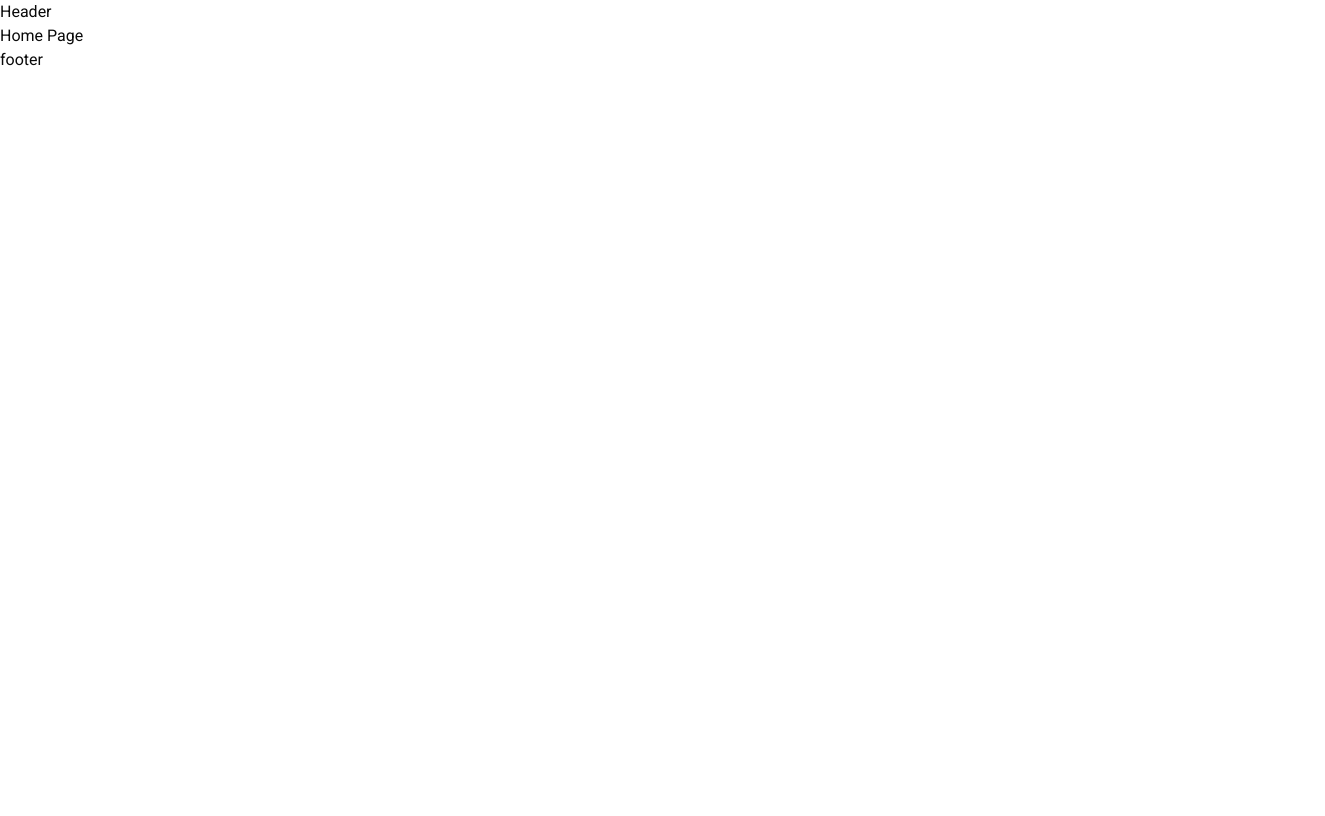
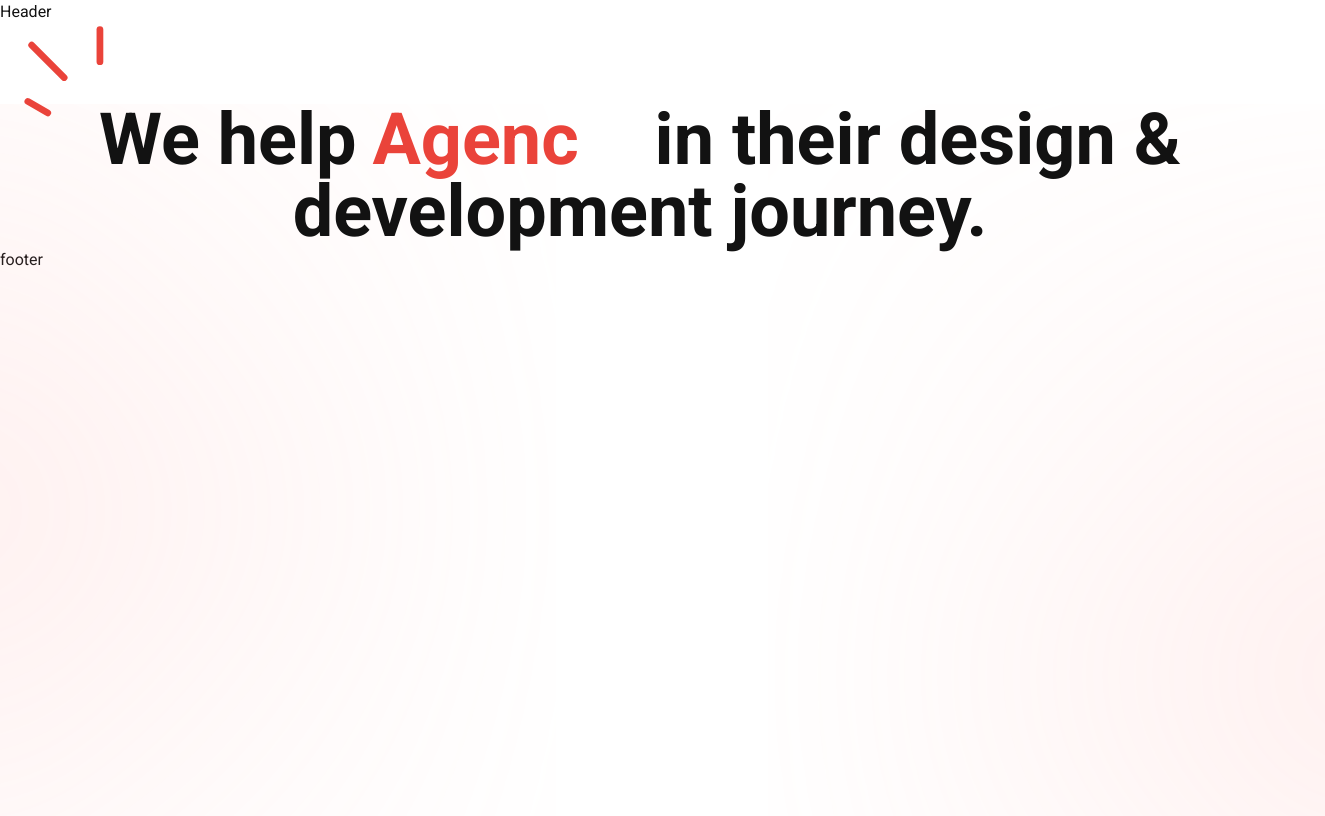
Before and after one commit to AQuadic/aquadic_portfolio_reactjs, a React (Vite) app: page / in a window 1280 px wide. Shown: the top 816 px of the page, 1325 px wide, since content can reach past the window. Built offline with nearby package versions, Linux system fonts and the light colour scheme.

Commit message:
adds hero typewriter effect

```diff
--- a/package.json
+++ b/package.json
@@ -12,6 +12,7 @@
   "dependencies": {
     "class-variance-authority": "^0.7.1",
     "clsx": "^2.1.1",
+    "framer-motion": "^12.4.10",
     "lucide-react": "^0.477.0",
     "react": "^18.3.1",
     "react-dom": "^18.3.1",
--- /dev/null
+++ b/src/components/home/HomeHero.jsx
@@ -0,0 +1,69 @@
+"use client"; // Ensure this runs in the client side for Next.js
+
+import React, { useState, useEffect } from "react";
+import { motion } from "framer-motion";
+import HomeLinesIcon from "@/components/icons/home/HomeLinesIcon";
+import HomeGradientLeft from "@/components/icons/home/HomeGradientLeft";
+import HomeGradientRight from "@/components/icons/home/HomeGradientRight";
+
+const words = ["Startups", "Businesses", "Agencies"];
+
+const HomeHero = () => {
+  const [displayedWord, setDisplayedWord] = useState("");
+  const [wordIndex, setWordIndex] = useState(0);
+
+  useEffect(() => {
+    let charIndex = 0;
+    const word = words[wordIndex];
+    const typingInterval = setInterval(() => {
+      setDisplayedWord(word.slice(0, charIndex + 1));
+      charIndex++;
+
+      if (charIndex === word.length) {
+        clearInterval(typingInterval);
+
+        setTimeout(() => {
+          setDisplayedWord("");
+          setWordIndex((prevIndex) => (prevIndex + 1) % words.length);
+        }, 1500);
+      }
+    }, 100);
+
+    return () => clearInterval(typingInterval);
+  }, [wordIndex]);
+
+  return (
+    <section className="relative">
+      <span className="absolute left-0 max-w-[40%]">
+        <HomeGradientLeft />
+      </span>
+      <span className="absolute right-0 max-w-[40%]">
+        <HomeGradientRight />
+      </span>
+      <div className="container relative mt-20">
+        <span className="absolute -top-20">
+          <HomeLinesIcon className="w-[40px] sm:w-[60px] md:w-[80px]" />
+        </span>
+        <h1 className="text-center font-bold text-4xl sm:text-5xl md:text-[72px] mx-10">
+          We help
+          <span className="relative text-brandColor  ml-2 sm:ml-3 md:ml-4 whitespace-nowrap">
+            {displayedWord.split("").map((letter, i) => (
+              <motion.span
+                key={i}
+                initial={{ opacity: 0, y: 10 }}
+                animate={{ opacity: 1, y: 0 }}
+                transition={{ duration: 0.1, delay: i * 0.05 }}
+                className="inline-block"
+              >
+                {letter}
+              </motion.span>
+            ))}
+          </span>{" "}
+          in their design & development journey.
+        </h1>
+      </div>
+    </section>
+  );
+};
+
+export default HomeHero;
--- /dev/null
+++ b/src/components/icons/home/HomeGradientLeft.jsx
@@ -0,0 +1,42 @@
+import React from "react";
+
+const HomeGradientLeft = () => {
+  return (
+    <svg
+      width="556"
+      height="1002"
+      viewBox="0 0 556 1002"
+      fill="none"
+      xmlns="http://www.w3.org/2000/svg"
+    >
+      <g filter="url(#filter0_f_277_4308)">
+        <circle cx="-40" cy="406" r="146" fill="#FFA29D" />
+      </g>
+      <defs>
+        <filter
+          id="filter0_f_277_4308"
+          x="-636"
+          y="-190"
+          width="1192"
+          height="1192"
+          filterUnits="userSpaceOnUse"
+          color-interpolation-filters="sRGB"
+        >
+          <feFlood flood-opacity="0" result="BackgroundImageFix" />
+          <feBlend
+            mode="normal"
+            in="SourceGraphic"
+            in2="BackgroundImageFix"
+            result="shape"
+          />
+          <feGaussianBlur
+            stdDeviation="225"
+            result="effect1_foregroundBlur_277_4308"
+          />
+        </filter>
+      </defs>
+    </svg>
+  );
+};
+
+export default HomeGradientLeft;
--- /dev/null
+++ b/src/components/icons/home/HomeGradientRight.jsx
@@ -0,0 +1,42 @@
+import React from "react";
+
+const HomeGradientRight = () => {
+  return (
+    <svg
+      width="557"
+      height="1024"
+      viewBox="0 0 557 1024"
+      fill="none"
+      xmlns="http://www.w3.org/2000/svg"
+    >
+      <g filter="url(#filter0_f_277_4307)">
+        <circle cx="596" cy="571" r="146" fill="#FFA29D" />
+      </g>
+      <defs>
+        <filter
+          id="filter0_f_277_4307"
+          x="0"
+          y="-25"
+          width="1192"
+          height="1192"
+          filterUnits="userSpaceOnUse"
+          color-interpolation-filters="sRGB"
+        >
+          <feFlood flood-opacity="0" result="BackgroundImageFix" />
+          <feBlend
+            mode="normal"
+            in="SourceGraphic"
+            in2="BackgroundImageFix"
+            result="shape"
+          />
+          <feGaussianBlur
+            stdDeviation="225"
+            result="effect1_foregroundBlur_277_4307"
+          />
+        </filter>
+      </defs>
+    </svg>
+  );
+};
+
+export default HomeGradientRight;
--- /dev/null
+++ b/src/components/icons/home/HomeLinesIcon.jsx
@@ -0,0 +1,35 @@
+import React from "react";
+
+const HomeLinesIcon = (props) => {
+  return (
+    <svg
+      {...props}
+      width="83"
+      height="94"
+      viewBox="0 0 83 94"
+      fill="none"
+      xmlns="http://www.w3.org/2000/svg"
+    >
+      <path
+        d="M78.7812 37.3412V4.00002"
+        stroke="#EA433A"
+        stroke-width="7"
+        stroke-linecap="round"
+      />
+      <path
+        d="M7.96812 20.092L41.6478 53.7717"
+        stroke="#EA433A"
+        stroke-width="7"
+        stroke-linecap="round"
+      />
+      <path
+        d="M4 78.5924L24.6245 90.5"
+        stroke="#EA433A"
+        stroke-width="7"
+        stroke-linecap="round"
+      />
+    </svg>
+  );
+};
+
+export default HomeLinesIcon;
--- a/src/index.css
+++ b/src/index.css
@@ -7,7 +7,7 @@
 @layer base {
     :root {
         --background: 0 0% 100%;
-        --foreground: 0 0% 3.9%;
+        --foreground: 0 0% 7%;
         --card: 0 0% 100%;
         --card-foreground: 0 0% 3.9%;
         --popover: 0 0% 100%;
@@ -67,10 +67,10 @@
     }
 
     body {
-        @apply font-roboto bg-background text-foreground;
+        @apply overflow-x-hidden font-roboto bg-background text-foreground;
     }
 }
 
-.contaienr {
+.container {
     @apply max-w-7xl px-6 mx-auto;
 }
--- a/src/pages/HomePage.jsx
+++ b/src/pages/HomePage.jsx
@@ -1,9 +1,10 @@
 import React from "react";
+import HomeHero from "@/components/home/HomeHero.jsx";
 
 const HomePage = () => {
   return (
     <div>
-      <h1>Home Page</h1>
+      <HomeHero />
     </div>
   );
 };
```
Also changed, not shown: 1 other file (tests, documents, lock files or other folders).
